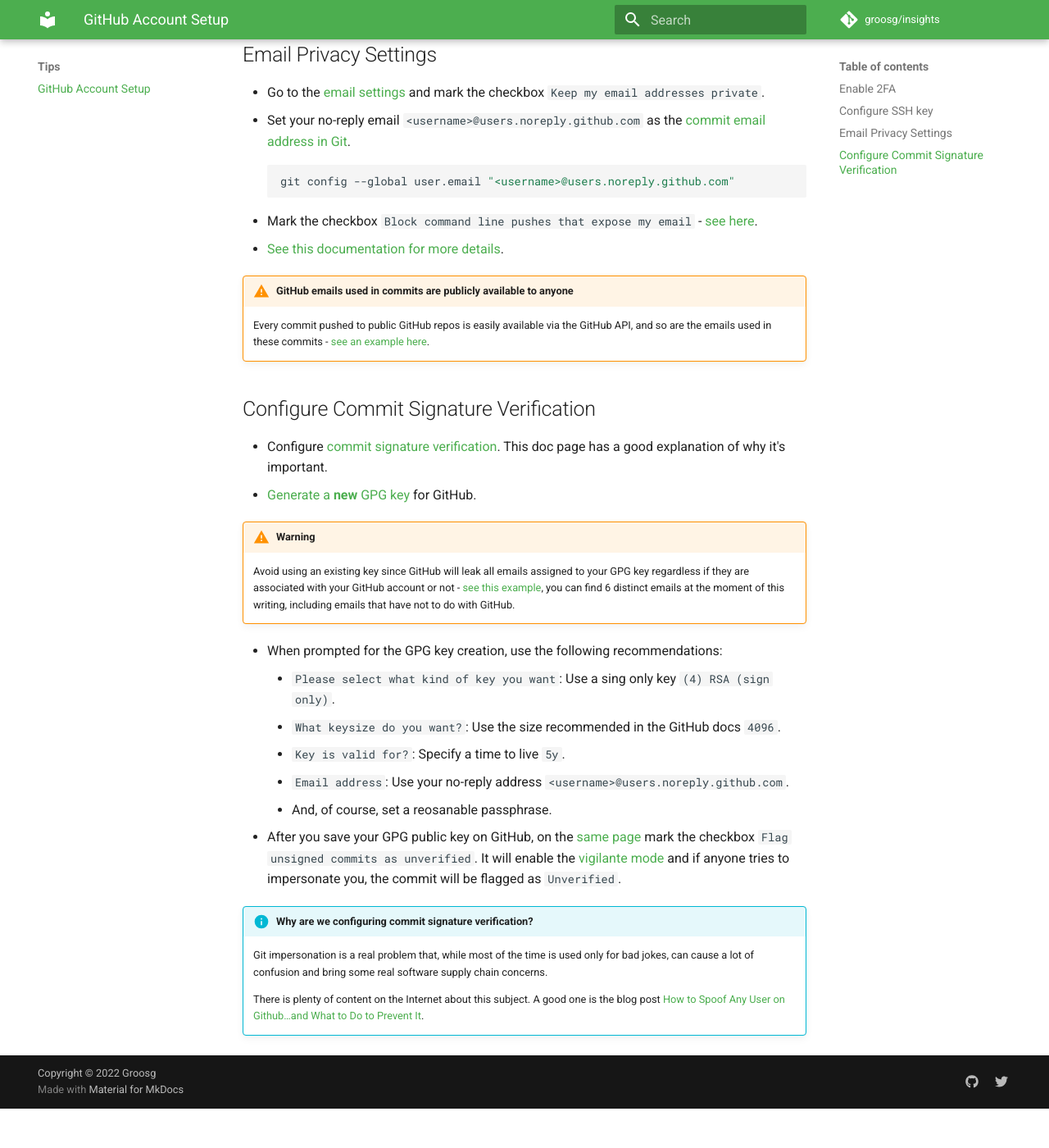
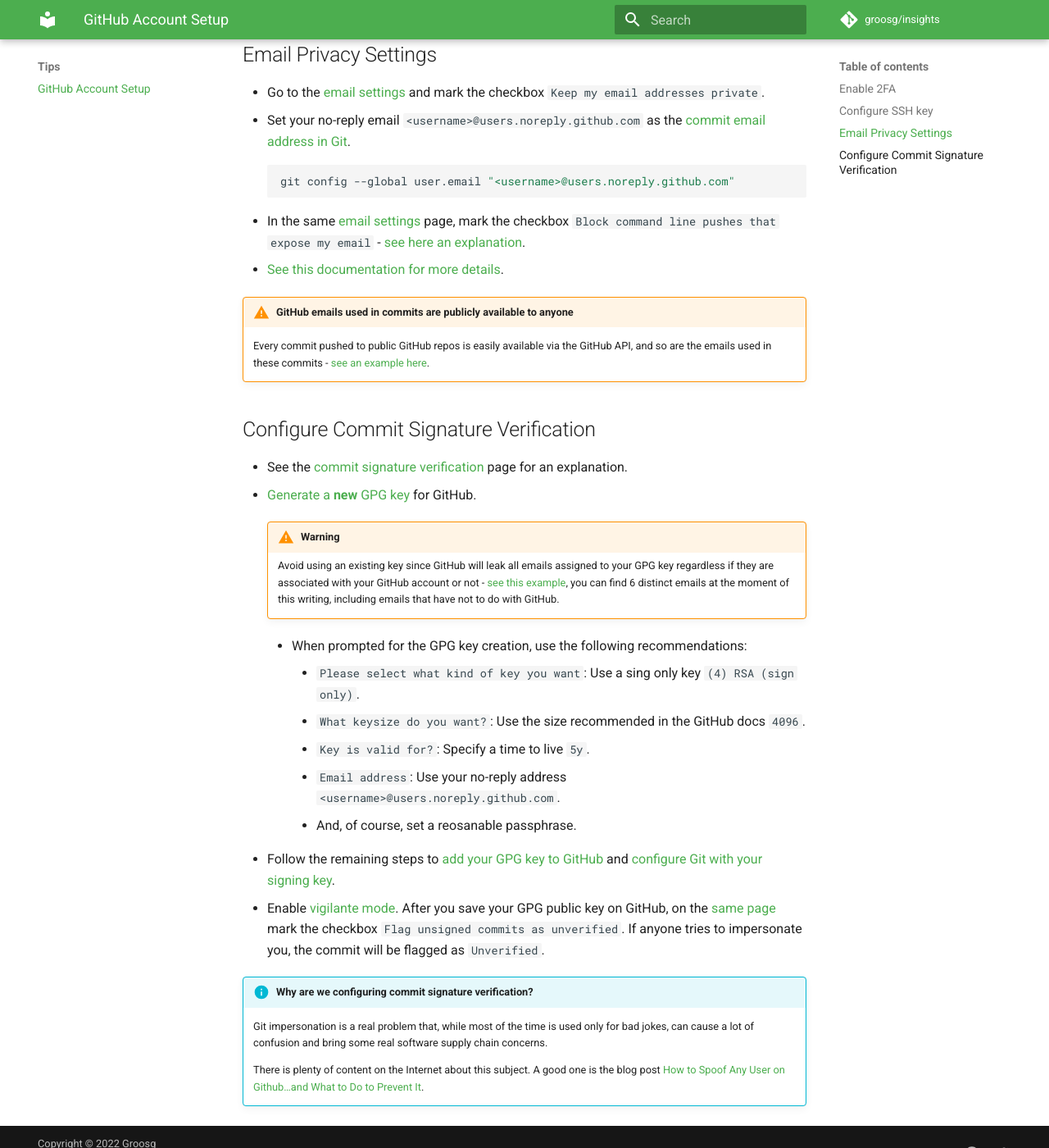
Before and after one commit to groosg/insights, an MkDocs documentation site: the page built from docs/tips/gh_setup.md, in a window 1280 px wide and 1400 px high, scrolled down 1211 px. Shown: the whole window at 82% size. Built offline with MkDocs 1.6.1 and Material for MkDocs 9.7.7, drawn with Linux system fonts in a browser that asks for light colours; comment, search, counter and statistics services are not loaded; before the commit the page ends 2563 px from its top, so only the background shows below that; some of the changed text lies outside the part shown.

Commit message:
adjustments to gh account setup guide

````diff
--- a/docs/tips/gh_setup.md
+++ b/docs/tips/gh_setup.md
@@ -45,12 +45,15 @@
 
 ## Email Privacy Settings
 
-- Go to the [email settings](https://github.com/settings/emails) and mark the checkbox `Keep my email addresses private`.
+- Go to the [email settings](https://github.com/settings/emails) and mark
+the checkbox `Keep my email addresses private`.
 - Set your no-reply email `<username>@users.noreply.github.com` as the [commit email address in Git](https://docs.github.com/en/account-and-profile/setting-up-and-managing-your-personal-account-on-github/managing-email-preferences/setting-your-commit-email-address#setting-your-commit-email-address-in-git).
 ```shell
 git config --global user.email "<username>@users.noreply.github.com"
 ```
-- Mark the checkbox `Block command line pushes that expose my email` - [see here](https://docs.github.com/en/account-and-profile/setting-up-and-managing-your-personal-account-on-github/managing-email-preferences/blocking-command-line-pushes-that-expose-your-personal-email-address).
+- In the same [email settings](https://github.com/settings/emails) page, mark
+the checkbox `Block command line pushes that expose my email` -
+[see here an explanation](https://docs.github.com/en/account-and-profile/setting-up-and-managing-your-personal-account-on-github/managing-email-preferences/blocking-command-line-pushes-that-expose-your-personal-email-address).
 - [See this documentation for more details](https://docs.github.com/en/account-and-profile/setting-up-and-managing-your-personal-account-on-github/managing-email-preferences/setting-your-commit-email-address).
 
 !!! warning "GitHub emails used in commits are publicly available to anyone"
@@ -60,25 +63,31 @@
 
 ## Configure Commit Signature Verification
 
-- Configure [commit signature verification](https://docs.github.com/en/authentication/managing-commit-signature-verification/about-commit-signature-verification). This doc page has a good explanation of
-why it's important.
+- See the [commit signature verification](https://docs.github.com/en/authentication/managing-commit-signature-verification/about-commit-signature-verification) page for an explanation.
 - [Generate a **new** GPG key](https://docs.github.com/en/authentication/managing-commit-signature-verification/generating-a-new-gpg-key)
 for GitHub.
-!!! warning
-    Avoid using an existing key since GitHub will leak all emails assigned to
-    your GPG key regardless if they are associated with your GitHub account or
-    not - [see this example](https://api.github.com/users/dschuermann/gpg_keys),
-    you can find 6 distinct emails at the moment of this writing, including
-    emails that have not to do with GitHub.
-- When prompted for the GPG key creation, use the following recommendations:
-    - `Please select what kind of key you want`: Use a sing only key `(4) RSA (sign only)`.
-    - `What keysize do you want?`: Use the size recommended in the GitHub docs `4096`.
-    - `Key is valid for?`: Specify a time to live `5y`.
-    - `Email address`: Use your no-reply address `<username>@users.noreply.github.com`.
-    - And, of course, set a reosanable passphrase.
-- After you save your GPG public key on GitHub, on the [same page](https://github.com/settings/keys)
-mark the checkbox `Flag unsigned commits as unverified`. It will enable the
-[vigilante mode](https://docs.github.com/en/authentication/managing-commit-signature-verification/displaying-verification-statuses-for-all-of-your-commits) and if anyone tries to
+
+    !!! warning
+        Avoid using an existing key since GitHub will leak all emails assigned to
+        your GPG key regardless if they are associated with your GitHub account or
+        not - [see this example](https://api.github.com/users/dschuermann/gpg_keys),
+        you can find 6 distinct emails at the moment of this writing, including
+        emails that have not to do with GitHub.
+
+    - When prompted for the GPG key creation, use the following recommendations:
+        - `Please select what kind of key you want`: Use a sing only key
+        `(4) RSA (sign only)`.
+        - `What keysize do you want?`: Use the size recommended in the GitHub
+        docs `4096`.
+        - `Key is valid for?`: Specify a time to live `5y`.
+        - `Email address`: Use your no-reply address `<username>@users.noreply.github.com`.
+        - And, of course, set a reosanable passphrase.
+
+- Follow the remaining steps to [add your GPG key to GitHub](https://docs.github.com/en/authentication/managing-commit-signature-verification/adding-a-gpg-key-to-your-github-account)
+and [configure Git with your signing key](https://docs.github.com/en/authentication/managing-commit-signature-verification/telling-git-about-your-signing-key).
+- Enable [vigilante mode](https://docs.github.com/en/authentication/managing-commit-signature-verification/displaying-verification-statuses-for-all-of-your-commits). After you save your
+GPG public key on GitHub, on the [same page](https://github.com/settings/keys)
+mark the checkbox `Flag unsigned commits as unverified`. If anyone tries to
 impersonate you, the commit will be flagged as `Unverified`.
 
 !!! info "Why are we configuring commit signature verification?"
````
Also changed, not shown: other parts of docs/tips/gh_setup.md (+1 -1 lines).
